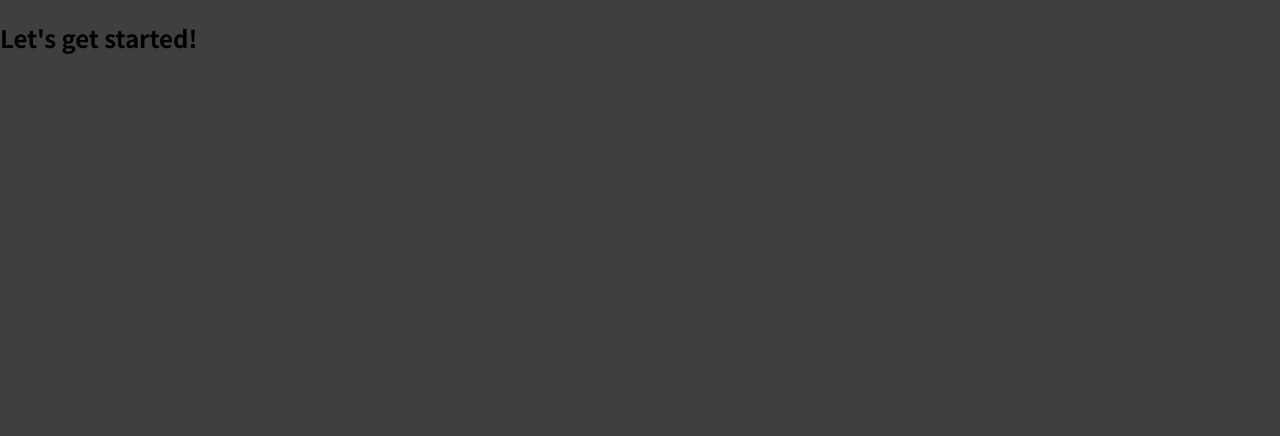
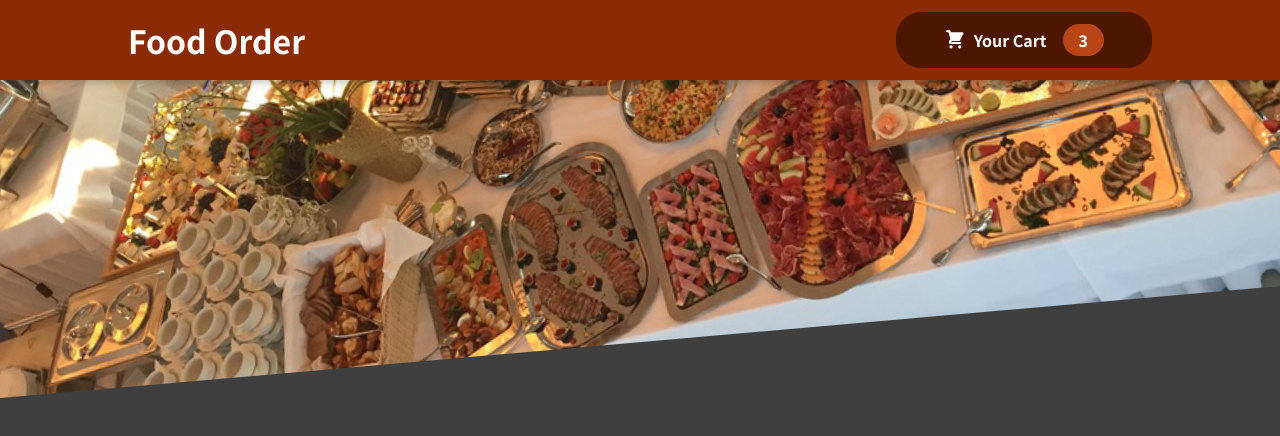
Before and after one commit to rohitchaudhry362/Food-Order-React-App, a React (Create React App) app: page / in a window 1280 px wide. Shown: the top 436 px of the page. Built offline with nearby package versions, Linux system fonts and the light colour scheme.

Commit message:
Added Header

```diff
--- a/src/App.js
+++ b/src/App.js
@@ -1,8 +1,10 @@
+import Header from './components/Layout/Header';
+import { Fragment } from 'react';
 function App() {
   return (
-    <div>
-      <h2>Let's get started!</h2>
-    </div>
+    <Fragment>
+      <Header />
+    </Fragment>
   );
 }
 
--- /dev/null
+++ b/src/components/Cart/CartIcon.js
@@ -0,0 +1,13 @@
+const CartIcon = () => {
+  return (
+    <svg
+      xmlns="http://www.w3.org/2000/svg"
+      viewBox="0 0 20 20"
+      fill="currentColor"
+    >
+      <path d="M3 1a1 1 0 000 2h1.22l.305 1.222a.997.997 0 00.01.042l1.358 5.43-.893.892C3.74 11.846 4.632 14 6.414 14H15a1 1 0 000-2H6.414l1-1H14a1 1 0 00.894-.553l3-6A1 1 0 0017 3H6.28l-.31-1.243A1 1 0 005 1H3zM16 16.5a1.5 1.5 0 11-3 0 1.5 1.5 0 013 0zM6.5 18a1.5 1.5 0 100-3 1.5 1.5 0 000 3z" />
+    </svg>
+  );
+};
+
+export default CartIcon;
--- /dev/null
+++ b/src/components/Layout/Header.js
@@ -0,0 +1,20 @@
+import { Fragment } from 'react';
+import mealsImage from '../../assets/meals.jpg';
+import classes from './Header.module.css';
+import HeaderCartButton from './HeaderCartButton';
+
+const Header = (props) => {
+  return (
+    <Fragment>
+      <header className={classes.header}>
+        <h1>Food Order</h1>
+        <HeaderCartButton />
+      </header>
+      <div className={classes['main-image']}>
+        <img src={mealsImage} alt="A table full of delicious food" />
+      </div>
+    </Fragment>
+  );
+};
+
+export default Header;
--- /dev/null
+++ b/src/components/Layout/Header.module.css
@@ -0,0 +1,29 @@
+.header {
+  position: fixed;
+  top: 0;
+  left: 0;
+  width: 100%;
+  height: 5rem;
+  background-color: #8a2b06;
+  color: white;
+  display: flex;
+  justify-content: space-between;
+  align-items: center;
+  padding: 0 10%;
+  box-shadow: 0 2px 8px rgba(0, 0, 0, 0.25);
+  z-index: 10;
+}
+
+.main-image {
+  width: 100%;
+  height: 25rem;
+  z-index: 0;
+  overflow: hidden;
+}
+
+.main-image img {
+  width: 110%;
+  height: 100%;
+  object-fit: cover;
+  transform: rotateZ(-5deg) translateY(-4rem) translateX(-1rem);
+}
--- /dev/null
+++ b/src/components/Layout/HeaderCartButton.js
@@ -0,0 +1,16 @@
+import CartIcon from '../Cart/CartIcon';
+import classes from './HeaderCartButton.module.css';
+
+const HeaderCartButton = (props) => {
+  return (
+    <button className={classes.button}>
+      <span className={classes.icon}>
+        <CartIcon></CartIcon>
+      </span>
+      <span>Your Cart</span>
+      <span className={classes.badge}>3</span>
+    </button>
+  );
+};
+
+export default HeaderCartButton;
--- /dev/null
+++ b/src/components/Layout/HeaderCartButton.module.css
@@ -0,0 +1,59 @@
+.button {
+  cursor: pointer;
+  font: inherit;
+  border: none;
+  background-color: #4d1601;
+  color: white;
+  padding: 0.75rem 3rem;
+  display: flex;
+  justify-content: space-around;
+  align-items: center;
+  border-radius: 25px;
+  font-weight: bold;
+}
+
+.button:hover,
+.button:active {
+  background-color: #2c0d00;
+}
+
+.icon {
+  width: 1.35rem;
+  height: 1.35rem;
+  margin-right: 0.5rem;
+}
+
+.badge {
+  background-color: #b94517;
+  padding: 0.25rem 1rem;
+  border-radius: 25px;
+  margin-left: 1rem;
+  font-weight: bold;
+}
+
+.button:hover .badge,
+.button:active .badge {
+  background-color: #92320c;
+}
+
+.bump {
+  animation: bump 300ms ease-out;
+}
+
+@keyframes bump {
+  0% {
+    transform: scale(1);
+  }
+  10% {
+    transform: scale(0.9);
+  }
+  30% {
+    transform: scale(1.1);
+  }
+  50% {
+    transform: scale(1.15);
+  }
+  100% {
+    transform: scale(1);
+  }
+}
```
Also changed, not shown: src/assets/meals.jpg (added), 1 other file (tests, documents, lock files or other folders).
